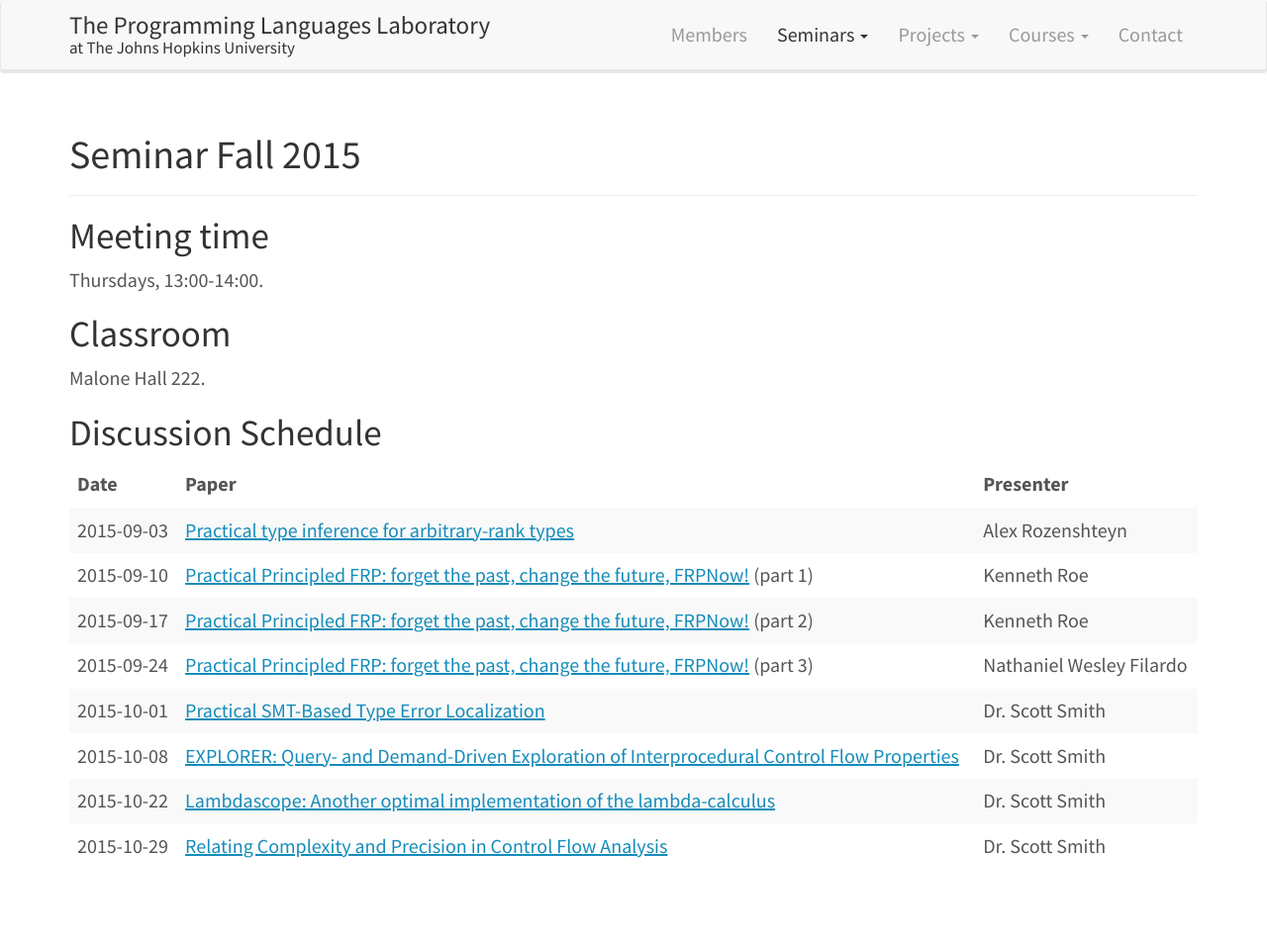
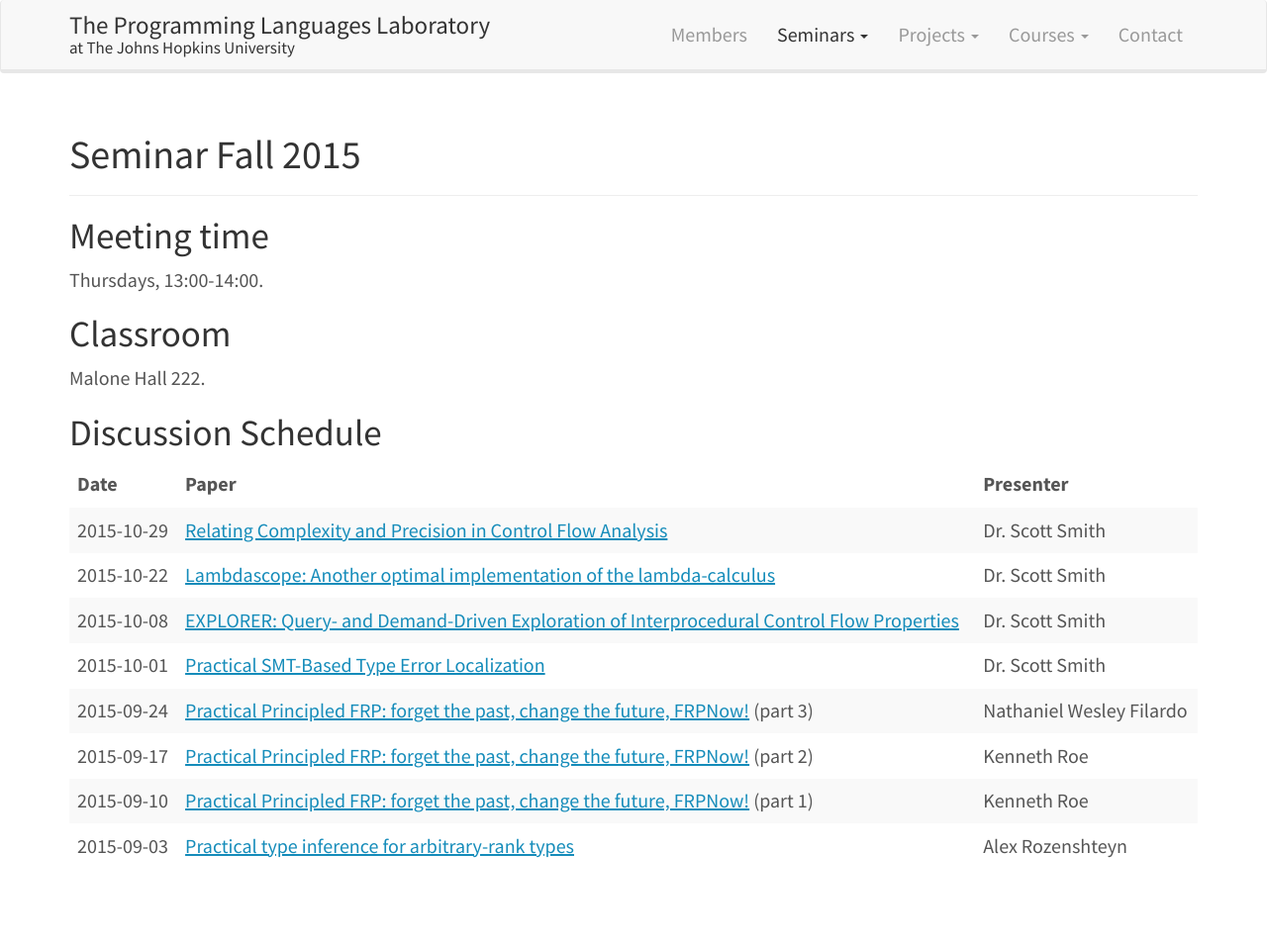
Before and after one commit to JHU-PL-Lab/www-pl-lab, a Jekyll site: the page built from seminars/fall-2015.md, in a window 1280 px wide. Shown: the whole page at 99% size. Built offline with Jekyll 4.4.1, drawn with Linux system fonts in a browser that asks for light colours.

Commit message:
Reverse chronological order

```diff
--- a/seminars/fall-2015.md
+++ b/seminars/fall-2015.md
@@ -18,11 +18,11 @@ Discussion Schedule
 
 |       Date | Paper                                                                                                                                    | Presenter                |
 |------------+------------------------------------------------------------------------------------------------------------------------------------------+--------------------------|
+| 2015-10-29 | [Relating Complexity and Precision in Control Flow Analysis](http://www.cs.brandeis.edu/~mairson/Papers/icfp07.pdf)                      | Dr. Scott Smith          |
+| 2015-10-22 | [Lambdascope: Another optimal implementation of the lambda-calculus](http://www.phil.uu.nl/~oostrom/publication/pdf/lambdascope.pdf)     | Dr. Scott Smith          |
+| 2015-10-08 | [EXPLORER: Query- and Demand-Driven Exploration of Interprocedural Control Flow Properties](http://www.cs.utexas.edu/~isil/oopsla15.pdf) | Dr. Scott Smith          |
+| 2015-10-01 | [Practical SMT-Based Type Error Localization](http://dl.acm.org/citation.cfm?id=2784765&CFID=707611196&CFTOKEN=5667089)                  | Dr. Scott Smith          |
+| 2015-09-24 | [Practical Principled FRP: forget the past, change the future, FRPNow!](http://dl.acm.org/citation.cfm?id=2784752) (part 3)              | Nathaniel Wesley Filardo |
+| 2015-09-17 | [Practical Principled FRP: forget the past, change the future, FRPNow!](http://dl.acm.org/citation.cfm?id=2784752) (part 2)              | Kenneth Roe              |
+| 2015-09-10 | [Practical Principled FRP: forget the past, change the future, FRPNow!](http://dl.acm.org/citation.cfm?id=2784752) (part 1)              | Kenneth Roe              |
 | 2015-09-03 | [Practical type inference for arbitrary-rank types](http://research.microsoft.com/en-us/um/people/simonpj/papers/higher-rank)            | Alex Rozenshteyn         |
-| 2015-09-10 | [Practical Principled FRP: forget the past, change the future, FRPNow!](http://dl.acm.org/citation.cfm?id=2784752) (part 1)              | Kenneth Roe              |
-| 2015-09-17 | [Practical Principled FRP: forget the past, change the future, FRPNow!](http://dl.acm.org/citation.cfm?id=2784752) (part 2)              | Kenneth Roe              |
-| 2015-09-24 | [Practical Principled FRP: forget the past, change the future, FRPNow!](http://dl.acm.org/citation.cfm?id=2784752) (part 3)              | Nathaniel Wesley Filardo |
-| 2015-10-01 | [Practical SMT-Based Type Error Localization](http://dl.acm.org/citation.cfm?id=2784765&CFID=707611196&CFTOKEN=5667089)                  | Dr. Scott Smith          |
-| 2015-10-08 | [EXPLORER: Query- and Demand-Driven Exploration of Interprocedural Control Flow Properties](http://www.cs.utexas.edu/~isil/oopsla15.pdf) | Dr. Scott Smith          |
-| 2015-10-22 | [Lambdascope: Another optimal implementation of the lambda-calculus](http://www.phil.uu.nl/~oostrom/publication/pdf/lambdascope.pdf)     | Dr. Scott Smith          |
-| 2015-10-29 | [Relating Complexity and Precision in Control Flow Analysis](http://www.cs.brandeis.edu/~mairson/Papers/icfp07.pdf)                      | Dr. Scott Smith          |
```
